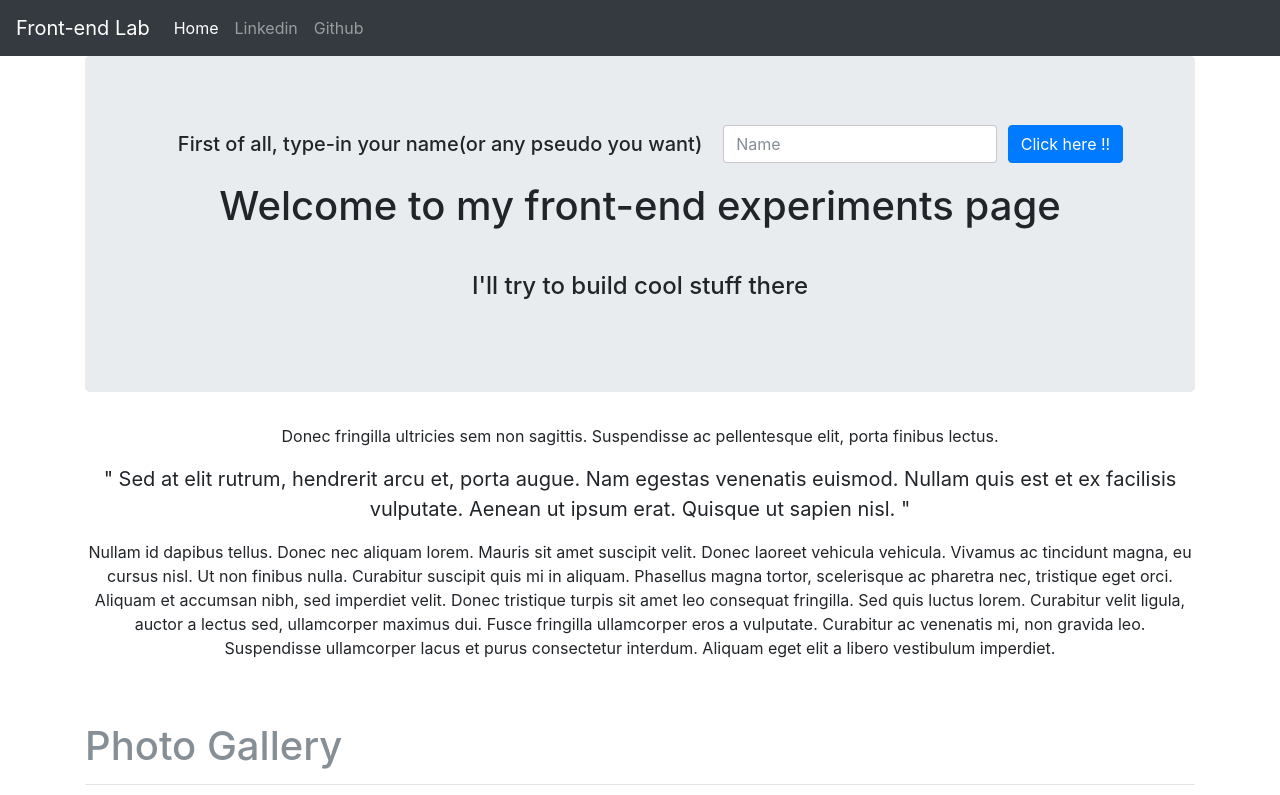
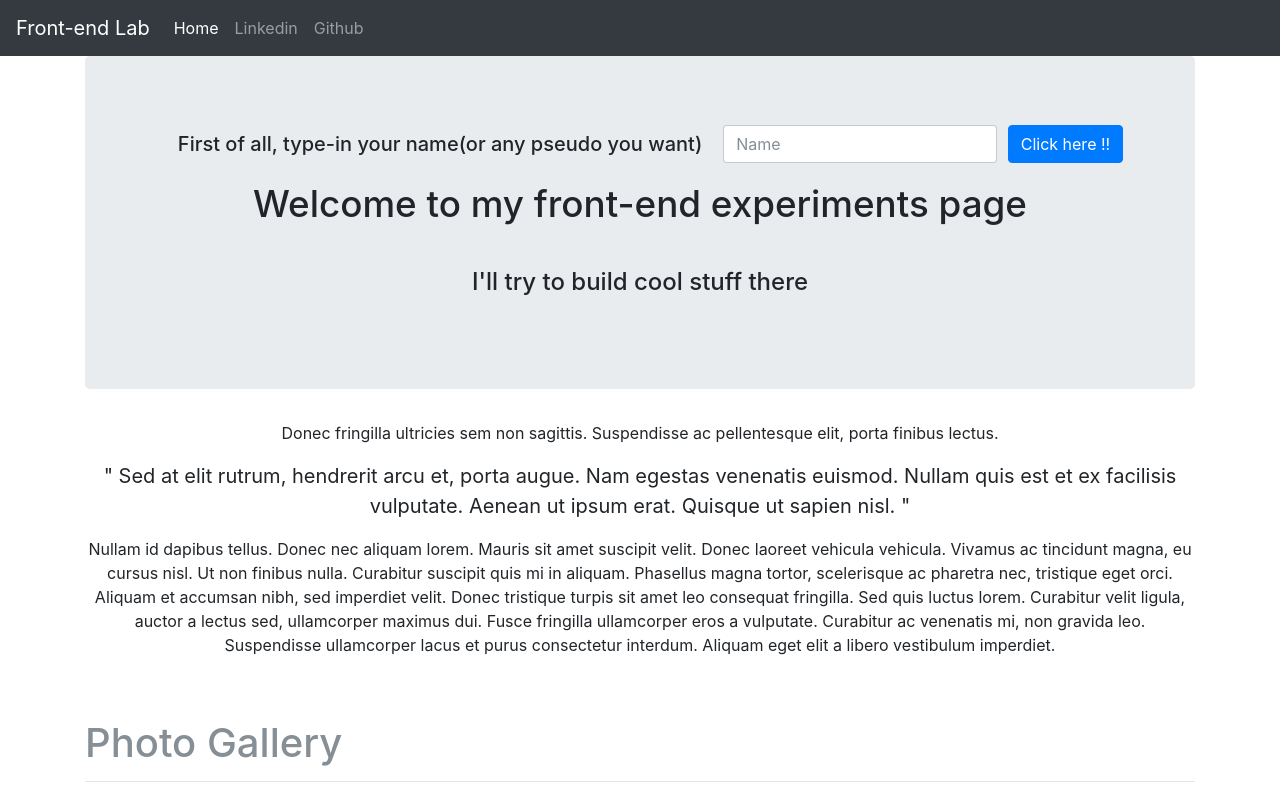
Before and after one commit to captainmagellan/captainmagellan.github.io, a plain HTML site: page codepen_MEzBre/index.html in a window 1280 px wide. Shown: the top 795 px of the page. Drawn offline with nearby package versions, Linux system fonts and the light colour scheme.

Commit message:
Update index.html

```diff
--- a/codepen_MEzBre/index.html
+++ b/codepen_MEzBre/index.html
@@ -12,8 +12,11 @@
       h1 {
   transition: all 0.5s;
 }
+.bigHead {
+  font-size: 230%;
+}
 .bigHead:hover {
-  font-size: 260%;
+  font-size: 240%;
 }
 .album {
   padding-top: 3rem;
```
